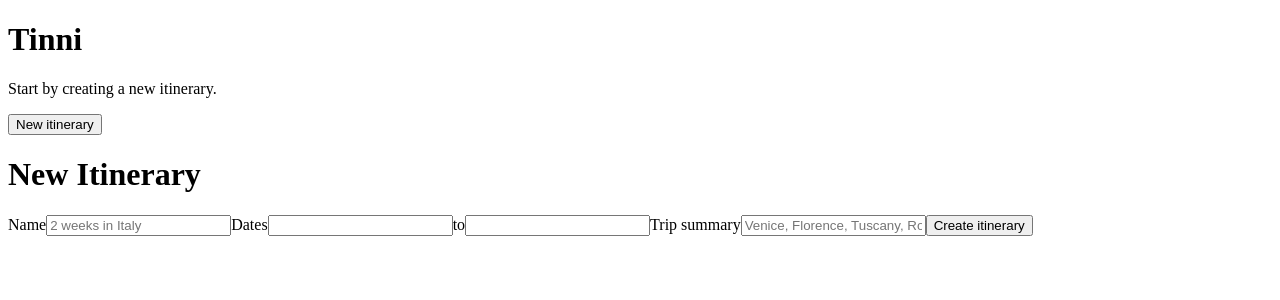
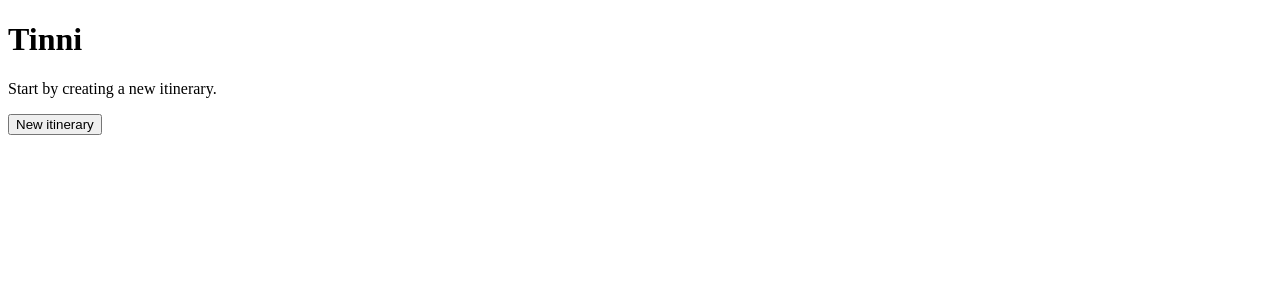
Before and after one commit to ryanrotz/tinni, an Angular app in the folder tinni/: page / in a window 1280 px wide. Shown: the top 300 px of the page. Built offline with nearby package versions, Linux system fonts and the light colour scheme.

Commit message:
added click event to show/hide the Create Itinerary component

```diff
--- a/tinni/src/app/app.component.html
+++ b/tinni/src/app/app.component.html
@@ -4,9 +4,9 @@
 </div>
 
 <div>
-  <button>New itinerary</button>
+  <button (click)="showOrHideCreateItinerary()">New itinerary</button>
 </div>
 
-<div>
+<div *ngIf="showCreateItinerary">
   <app-create-itinerary></app-create-itinerary>
 </div>
--- a/tinni/src/app/app.component.ts
+++ b/tinni/src/app/app.component.ts
@@ -6,5 +6,9 @@ import { Component } from '@angular/core';
   styleUrls: ['./app.component.css']
 })
 export class AppComponent {
-  title = 'app';
+  showCreateItinerary: boolean = false;
+
+  showOrHideCreateItinerary() {
+    this.showCreateItinerary = !this.showCreateItinerary
+  }
 }
```
